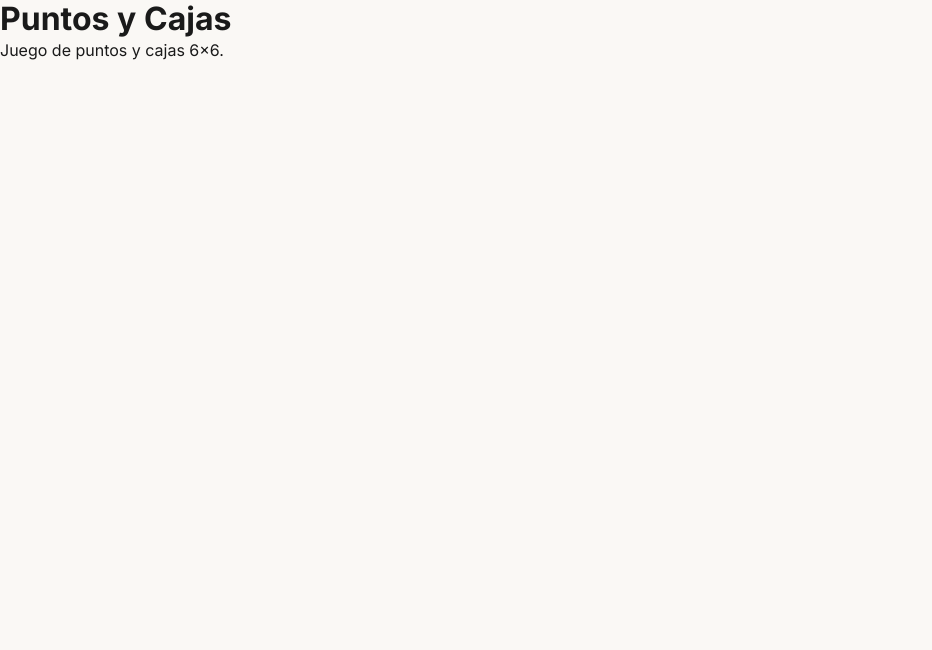
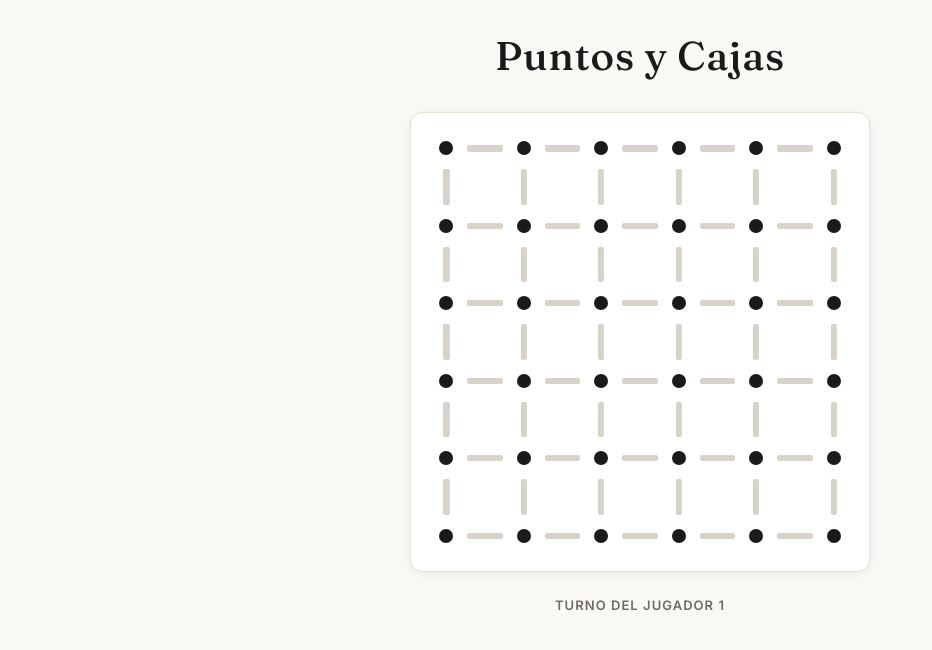
Before and after one commit to jeironpro/juego-puntos-cajas, a React (Vite) app: page / in a window 1280 px wide. Shown: the top 650 px of the page, without its empty margins (0-932 px from the left). Built offline with nearby package versions, Linux system fonts and the light colour scheme.

Commit message:
feature/board: implementa el tablero interactivo con el hook de partida (#5)

```diff
--- /dev/null
+++ b/src/App.css
@@ -0,0 +1,15 @@
+.app {
+  display: flex;
+  flex-direction: column;
+  align-items: center;
+  gap: var(--spacing-xxl);
+  padding: var(--spacing-xxl) var(--spacing-lg);
+}
+
+.app__title {
+  font-family: var(--font-family-display);
+  font-size: var(--font-size-display);
+  font-weight: var(--font-weight-medium);
+  letter-spacing: 0.02em;
+  text-align: center;
+}
--- a/src/App.jsx
+++ b/src/App.jsx
@@ -1,9 +1,18 @@
-// Pantalla inicial temporal: se reemplaza en los siguientes PRs por el menú y la partida
+import { useGame } from "@/hooks/useGame.js";
+import GameScreen from "@/features/game/GameScreen.jsx";
+import "./App.css";
+
+// Composición raíz: título del juego y pantalla de partida.
+// El menú con la selección de modo se incorpora en un PR posterior.
 function App() {
+  const { game, makeMove } = useGame();
+
   return (
     <main className="app">
-      <h1>Puntos y Cajas</h1>
-      <p>Juego de puntos y cajas 6x6.</p>
+      <header className="app__header">
+        <h1 className="app__title">Puntos y Cajas</h1>
+      </header>
+      <GameScreen game={game} onMove={makeMove} />
     </main>
   );
 }
--- /dev/null
+++ b/src/features/board/Board.css
@@ -0,0 +1,112 @@
+.board {
+  width: min(92vw, 460px);
+  background-color: var(--color-surface);
+  border: 1px solid var(--color-border);
+  border-radius: var(--radius-lg);
+  box-shadow: var(--shadow-md);
+  padding: var(--spacing-lg);
+}
+
+.board__grid {
+  /* el número de celdas por lado lo define GRID_SIZE (6 puntos -> 11 celdas) */
+  display: grid;
+  grid-template-columns: repeat(var(--board-cells), 1fr);
+  grid-template-rows: repeat(var(--board-cells), 1fr);
+  aspect-ratio: 1;
+}
+
+.board__dot {
+  width: 36%;
+  height: 36%;
+  place-self: center;
+  background-color: var(--color-dot);
+  border-radius: var(--radius-full);
+}
+
+.edge-button {
+  position: relative;
+  padding: 0;
+  border: none;
+  background: transparent;
+}
+
+/* La línea se dibuja con un pseudo-elemento: hairline tenue cuando está libre */
+.edge-button::before {
+  content: "";
+  position: absolute;
+  background-color: var(--color-edge-empty);
+  border-radius: 2px;
+  transition:
+    background-color 120ms ease,
+    height 120ms ease,
+    width 120ms ease;
+}
+
+.edge-button--horizontal::before {
+  left: 4%;
+  right: 4%;
+  top: 50%;
+  height: 16%;
+  transform: translateY(-50%);
+}
+
+.edge-button--vertical::before {
+  top: 4%;
+  bottom: 4%;
+  left: 50%;
+  width: 16%;
+  transform: translateX(-50%);
+}
+
+/* Hover: la arista libre se resalta con el color de acento y se engrosa */
+.edge-button--horizontal:hover::before,
+.edge-button--horizontal:focus-visible::before {
+  background-color: var(--color-edge-hover);
+  height: 38%;
+}
+
+.edge-button--vertical:hover::before,
+.edge-button--vertical:focus-visible::before {
+  background-color: var(--color-edge-hover);
+  width: 38%;
+}
+
+/* Aristas colocadas: línea sólida con el color del jugador */
+.edge-button--horizontal.edge-button--player-1::before,
+.edge-button--horizontal.edge-button--player-2::before {
+  height: 30%;
+}
+
+.edge-button--vertical.edge-button--player-1::before,
+.edge-button--vertical.edge-button--player-2::before {
+  width: 30%;
+}
+
+.edge-button--player-1::before {
+  background-color: var(--color-player-1);
+}
+
+.edge-button--player-2::before {
+  background-color: var(--color-player-2);
+}
+
+/* Cajas: relleno sutil del propietario con un pequeño margen interior */
+.box-cell {
+  position: relative;
+}
+
+.box-cell::before {
+  content: "";
+  position: absolute;
+  inset: 8%;
+  border-radius: var(--radius-sm);
+  transition: background-color 150ms ease;
+}
+
+.box-cell--player-1::before {
+  background-color: var(--color-box-fill-player-1);
+}
+
+.box-cell--player-2::before {
+  background-color: var(--color-box-fill-player-2);
+}
--- /dev/null
+++ b/src/features/board/Board.jsx
@@ -0,0 +1,81 @@
+import { useCallback } from "react";
+import {
+  EDGE_HORIZONTAL,
+  EDGE_VERTICAL,
+  GRID_SIZE,
+} from "@/features/game/constants.js";
+import { boxKey, edgeKey } from "@/features/game/edges.js";
+import EdgeButton from "./EdgeButton.jsx";
+import BoxCell from "./BoxCell.jsx";
+import "./Board.css";
+
+// La grilla se compone de (2 * GRID_SIZE - 1) celdas por lado: las posiciones
+// pares son puntos, entre punto y punto hay aristas y en el interior quedan las cajas
+const CELLS = GRID_SIZE * 2 - 1;
+
+// Tablero interactivo de puntos y cajas: clic en una arista libre para jugarla.
+// Las aristas ya colocadas y el tablero deshabilitado ignoran los clics.
+function Board({ game, onMove, disabled = false }) {
+  const handleEdgeClick = useCallback(
+    (type, row, col) => {
+      if (!disabled) onMove(type, row, col);
+    },
+    [disabled, onMove],
+  );
+
+  const cells = [];
+  for (let row = 0; row < CELLS; row += 1) {
+    for (let col = 0; col < CELLS; col += 1) {
+      const isDot = row % 2 === 0 && col % 2 === 0;
+      const isHorizontalEdge = row % 2 === 0 && col % 2 === 1;
+      const isVerticalEdge = row % 2 === 1 && col % 2 === 0;
+      const key = `${row}-${col}`;
+
+      if (isDot) {
+        cells.push(
+          <span key={key} className="board__dot" aria-hidden="true" />,
+        );
+        continue;
+      }
+
+      if (isHorizontalEdge || isVerticalEdge) {
+        const type = isHorizontalEdge ? EDGE_HORIZONTAL : EDGE_VERTICAL;
+        const edgeRow = Math.floor(row / 2);
+        const edgeCol = Math.floor(col / 2);
+        cells.push(
+          <EdgeButton
+            key={key}
+            type={type}
+            row={edgeRow}
+            col={edgeCol}
+            placedBy={game.edges.get(edgeKey(type, edgeRow, edgeCol))}
+            onClick={handleEdgeClick}
+          />,
+        );
+        continue;
+      }
+
+      // celda de caja: fila y columna impares
+      const boxRow = Math.floor(row / 2);
+      const boxCol = Math.floor(col / 2);
+      cells.push(
+        <BoxCell key={key} owner={game.boxes.get(boxKey(boxRow, boxCol))} />,
+      );
+    }
+  }
+
+  return (
+    <div className="board">
+      <div
+        className="board__grid"
+        role="group"
+        aria-label="Tablero de puntos y cajas"
+        style={{ "--board-cells": CELLS }}
+      >
+        {cells}
+      </div>
+    </div>
+  );
+}
+
+export default Board;
--- /dev/null
+++ b/src/features/board/BoxCell.jsx
@@ -0,0 +1,15 @@
+import { PLAYER_1, PLAYER_2 } from "@/features/game/constants.js";
+
+// Celda de una caja: muestra un relleno sutil con el color del jugador
+// propietario cuando la caja está completada; si está libre queda vacía
+function BoxCell({ owner }) {
+  const ownerClass =
+    owner === PLAYER_1
+      ? " box-cell--player-1"
+      : owner === PLAYER_2
+        ? " box-cell--player-2"
+        : "";
+  return <div className={`box-cell${ownerClass}`} aria-hidden="true" />;
+}
+
+export default BoxCell;
--- /dev/null
+++ b/src/features/board/EdgeButton.jsx
@@ -0,0 +1,35 @@
+import {
+  EDGE_HORIZONTAL,
+  PLAYER_1,
+  PLAYER_2,
+} from "@/features/game/constants.js";
+
+// Botón que representa una arista de la grilla. Cuando está colocada se
+// deshabilita y se pinta con el color del jugador que la jugó; si está libre
+// se resalta en hover con el color de acento.
+function EdgeButton({ type, row, col, placedBy, onClick }) {
+  const handleClick = () => onClick(type, row, col);
+  const orientationClass =
+    type === EDGE_HORIZONTAL
+      ? "edge-button--horizontal"
+      : "edge-button--vertical";
+  const playerClass =
+    placedBy === PLAYER_1
+      ? " edge-button--player-1"
+      : placedBy === PLAYER_2
+        ? " edge-button--player-2"
+        : "";
+  const orientationLabel = type === EDGE_HORIZONTAL ? "horizontal" : "vertical";
+
+  return (
+    <button
+      type="button"
+      className={`edge-button ${orientationClass}${playerClass}`}
+      aria-label={`Arista ${orientationLabel} fila ${row} columna ${col}`}
+      disabled={placedBy !== undefined}
+      onClick={handleClick}
+    />
+  );
+}
+
+export default EdgeButton;
--- /dev/null
+++ b/src/features/game/GameScreen.css
@@ -0,0 +1,15 @@
+.game-screen {
+  display: flex;
+  flex-direction: column;
+  align-items: center;
+  gap: var(--spacing-xl);
+  width: 100%;
+}
+
+.game-screen__turn {
+  font-size: var(--font-size-label);
+  font-weight: var(--font-weight-semibold);
+  text-transform: uppercase;
+  letter-spacing: 0.08em;
+  color: var(--color-text-secondary);
+}
--- /dev/null
+++ b/src/features/game/GameScreen.jsx
@@ -0,0 +1,17 @@
+import Board from "@/features/board/Board.jsx";
+import "./GameScreen.css";
+
+// Pantalla de partida: compone el tablero y el aviso del jugador en turno.
+// El marcador y los controles de partida se incorporan en PRs posteriores.
+function GameScreen({ game, onMove, disabled = false }) {
+  return (
+    <section className="game-screen" aria-label="Pantalla de partida">
+      <Board game={game} onMove={onMove} disabled={disabled} />
+      <p className="game-screen__turn" role="status">
+        Turno del jugador {game.turn}
+      </p>
+    </section>
+  );
+}
+
+export default GameScreen;
--- /dev/null
+++ b/src/hooks/useGame.js
@@ -0,0 +1,22 @@
+import { useCallback, useState } from "react";
+import { createInitialGame } from "@/features/game/board.js";
+import { applyMove } from "@/features/game/game.js";
+
+// Maneja el estado de la partida: aplica jugadas del jugador en turno y reinicia.
+// La jugada automática del bot se incorpora en un PR posterior.
+export function useGame() {
+  const [game, setGame] = useState(() => createInitialGame());
+
+  const makeMove = useCallback((type, row, col) => {
+    setGame((current) => {
+      const next = applyMove(current, type, row, col, current.turn);
+      return next === null ? current : next;
+    });
+  }, []);
+
+  const restart = useCallback(() => {
+    setGame(createInitialGame());
+  }, []);
+
+  return { game, makeMove, restart };
+}
```
Also changed, not shown: 2 other files (tests, documents, lock files or other folders).
